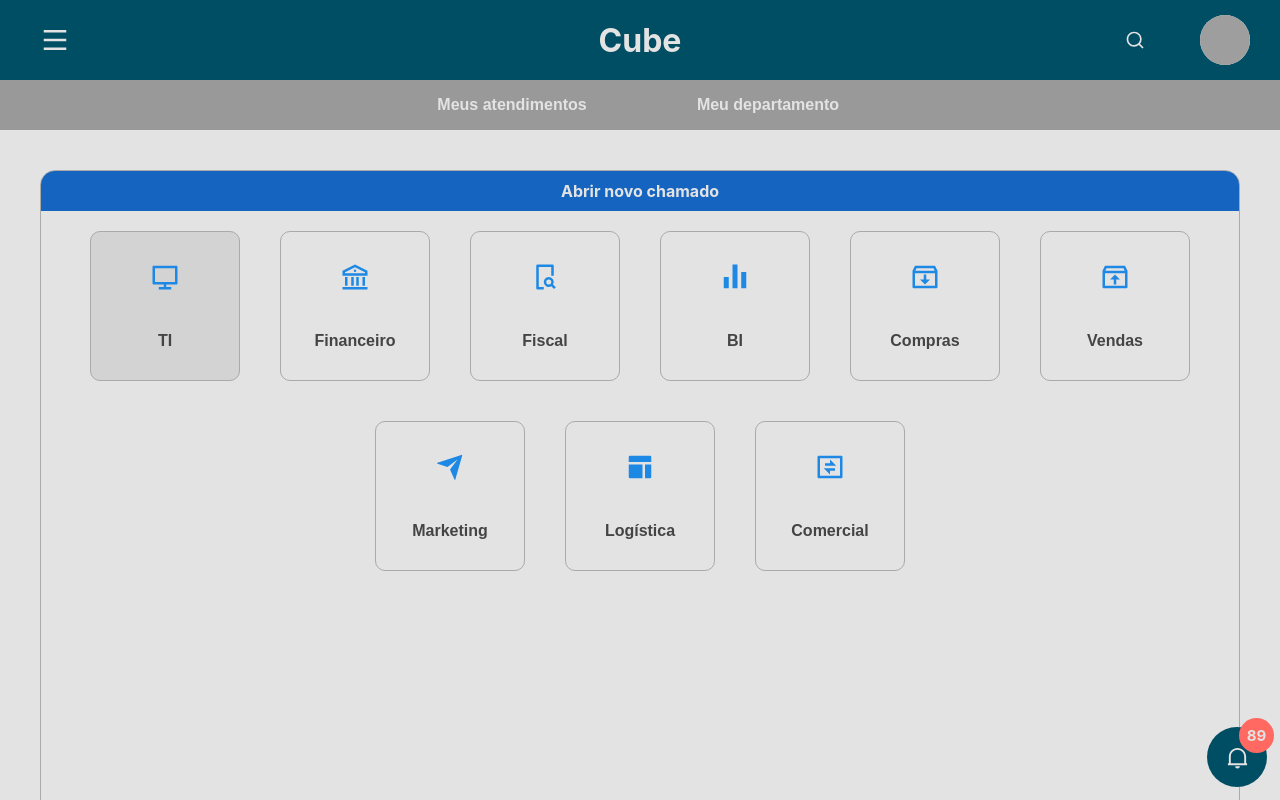
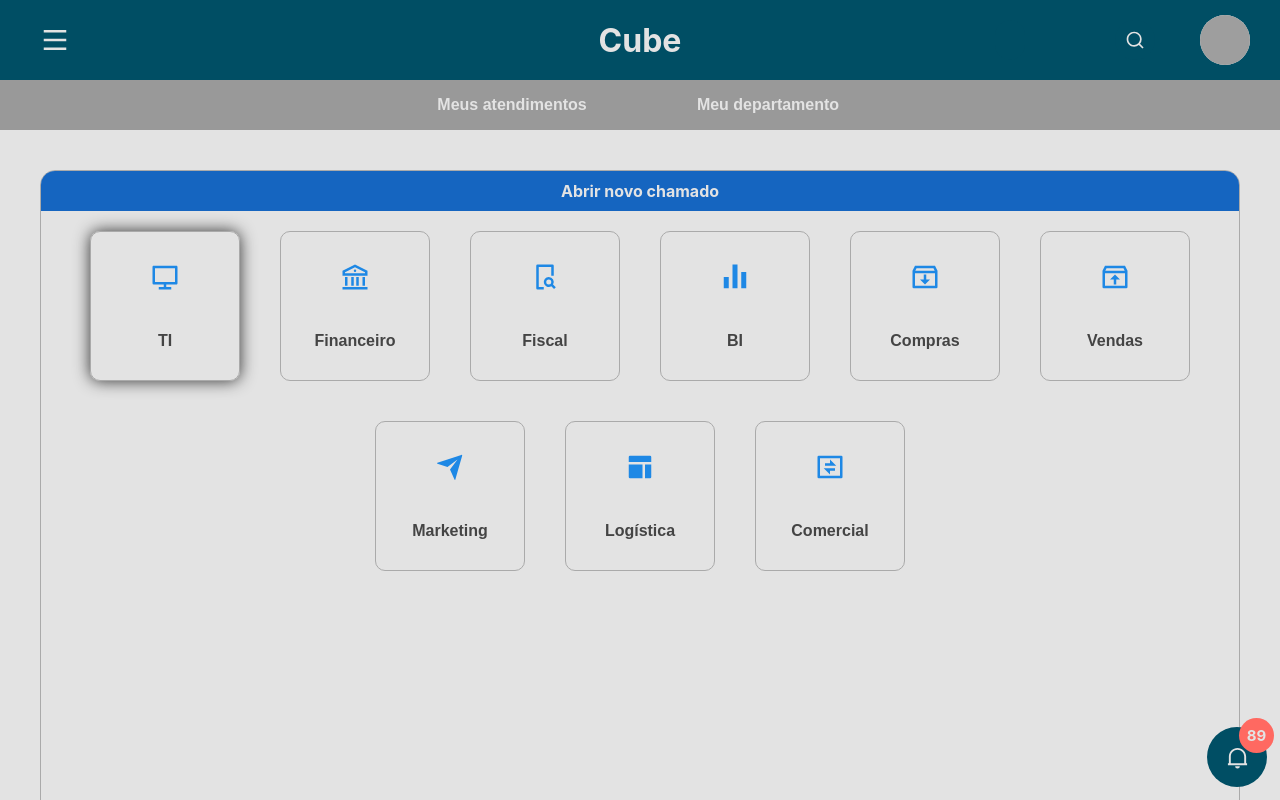
Before and after one commit to ygorbenjamim/Cube, a React (Create React App) app in the folder client/: page / in a window 1280 px wide. In both pictures the pointer is over the button "TI". Shown: the top 800 px of the page. Built offline with nearby package versions, Linux system fonts and the light colour scheme; grey boxes are pictures that could not be loaded.

Commit message:
Otimization

```diff
--- a/client/src/components/Home/style.css
+++ b/client/src/components/Home/style.css
@@ -51,6 +51,7 @@
 
 .call-option:hover {
   cursor: pointer;
-  background-color: #d3d3d3;
+  box-shadow: 0 0 1em #333;
+
   transition: all 0.2s ease;
 }
--- a/client/src/components/Notification/style.css
+++ b/client/src/components/Notification/style.css
@@ -58,7 +58,7 @@
   opacity: 0;
   pointer-events: none;
   border-radius: 8px;
-  background-color: #999;
+  background-color: #fff;
   transition: height 0.2s linear;
 }
 
```
